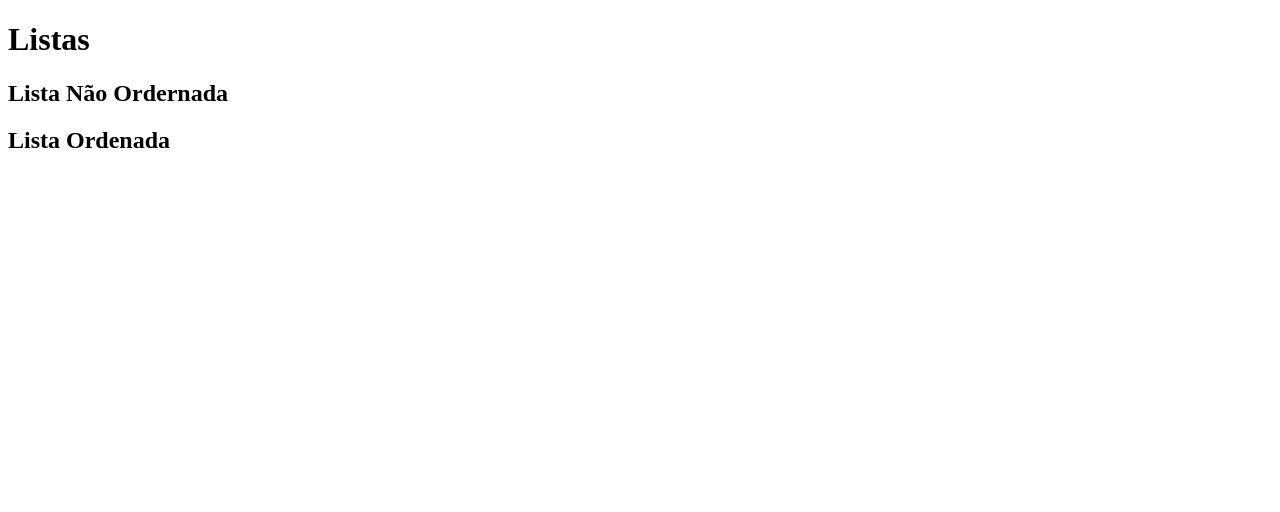
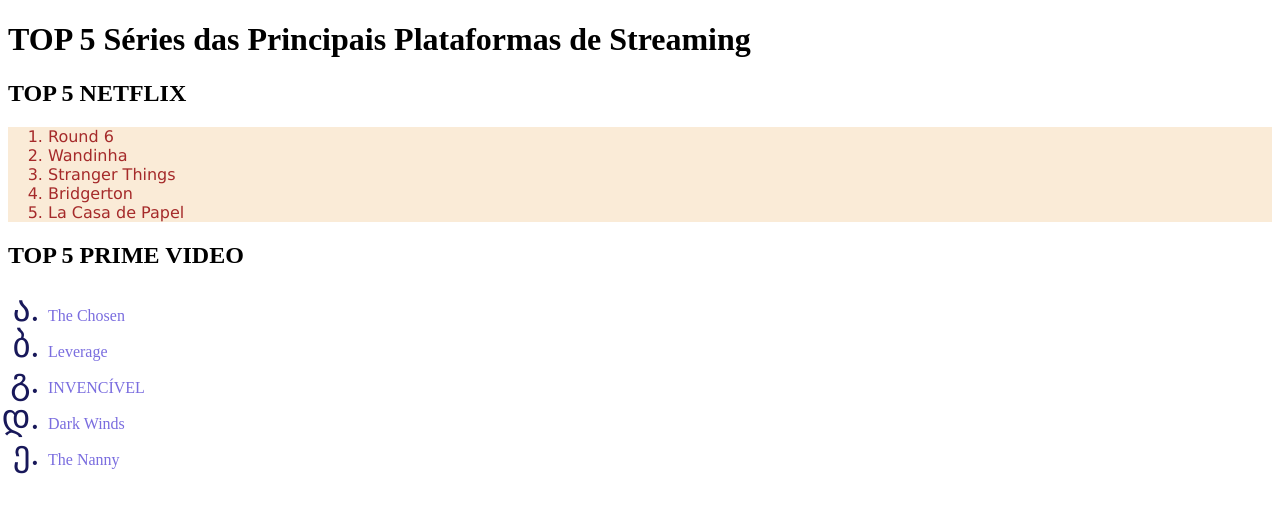
Before and after one commit to grazielli07/ProjetoListas, a plain HTML site: page index.html in a window 1280 px wide. Drawn offline with Linux system fonts and the light colour scheme.

Commit message:
Html Finalizado + Conectado CSS

```diff
--- a/index.html
+++ b/index.html
@@ -3,12 +3,33 @@
 <head>
     <meta charset="UTF-8">
     <meta name="viewport" content="width=device-width, initial-scale=1.0">
-    <title>Listas</title>
+    <title>Ranking Séries</title>
+
+    <link rel="stylesheet" href="style.css">
 </head>
 <body>
-    <h1>Listas</h1>
-    <h2>Lista Não Ordernada</h2>
-    <h2>Lista Ordenada</h2>
+    <h1>TOP 5 Séries das Principais Plataformas de Streaming</h1>
+<h2>TOP 5 NETFLIX</h2>
+<div class="minha-div">
+    <ol id="ordenada">
+        <li>Round 6 </li>
+        <li>Wandinha</li>
+        <li>Stranger Things </li>
+        <li>Bridgerton</li>
+        <li>La Casa de Papel</li>
+    </ol>
+    <h2>TOP 5 PRIME VIDEO</h2>
+
+    <ul id="n-ordenada">
+        <li>The Chosen</li>
+        <li>Leverage</li>
+        <li>INVENCÍVEL</li>
+        <li>Dark Winds</li>
+        <li>The Nanny</li>
+    </ul>
+</div>
+
+
 
 </body>
 </html>
--- /dev/null
+++ b/style.css
@@ -0,0 +1,22 @@
+#ordenada{
+
+    color:brown;
+    background:antiquewhite;
+    font-family:Verdana, Geneva, Tahoma, sans-serif;
+
+    }
+
+    #n-ordenada{
+
+    color:rgb(122, 109, 223);
+    font-style:unset;
+    list-style: georgian;
+
+    }
+
+    #n-ordenada li::marker{
+
+    color:rgb(24, 24, 90);
+    font-size: 35px;
+
+    }
```
